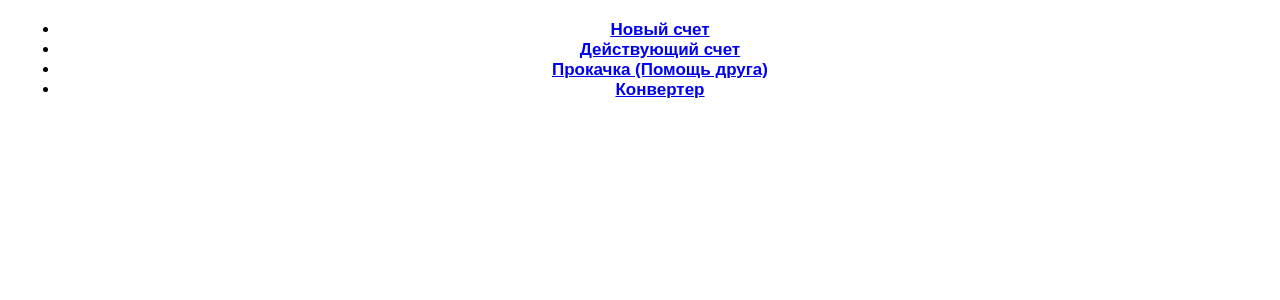
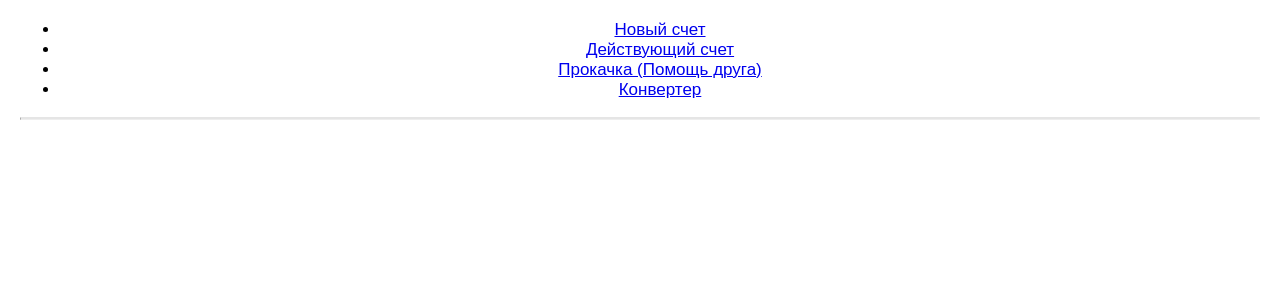
Before and after one commit to vartemiev/vista-calc, a React (Create React App) app: page / in a window 1280 px wide. Shown: the top 300 px of the page. Built offline with nearby package versions, Linux system fonts and the light colour scheme; no server answers; the HTML template or start-up script is replaced by a standard one.

Commit message:
Update styles and navbar

```diff
--- a/src/App.css
+++ b/src/App.css
@@ -91,7 +91,7 @@
 }
 
 .cb-rate__grey {
-  color: #9c9c9c
+  color: #7c7c7c
 }
 
 .RUB-info {
--- a/src/App.js
+++ b/src/App.js
@@ -39,12 +39,12 @@ function App() {
             <div className="App">
                 {EURRate && quotationsDate && (
                     <div className="cb-rate">
-                        <span className="cb-rate__grey">Курс ЦБ EUR / RUB:</span>
-                        <span>{EURRate}</span>
-                        <span className="cb-rate__grey">({formatDate(quotationsDate)})</span>
+                        <span className="cb-rate__grey"><b>Курс ЦБ EUR / RUB:</b></span>
+                        <span><b>{EURRate}</b></span>
+                        <span className="cb-rate__grey"><b>({formatDate(quotationsDate)})</b></span>
                     </div>
                 )}
-                <ul className="nav nav-tabs">
+                <ul className="nav nav-pills">
                     <li className="nav-item">
                         <a
                             className={classNames({'nav-link nav-link-sm': true, 'active': tab === Tabs.NEW})}
@@ -91,6 +91,8 @@ function App() {
                     </li>
                 </ul>
 
+                <hr style={{ borderTop: '2px solid rgba(0,0,0,.1)' }} />
+
                 {tab === Tabs.NEW && EURRate && quotationsDate && <NewAmount />}
 
                 {tab === Tabs.CURRENT && <CurrentAmount />}
--- a/src/index.css
+++ b/src/index.css
@@ -1,6 +1,5 @@
 body {
   font-family: 'Nunito', sans-serif;
-  font-weight: 700;
   font-size: 17px;
   margin: 0;
 
```
